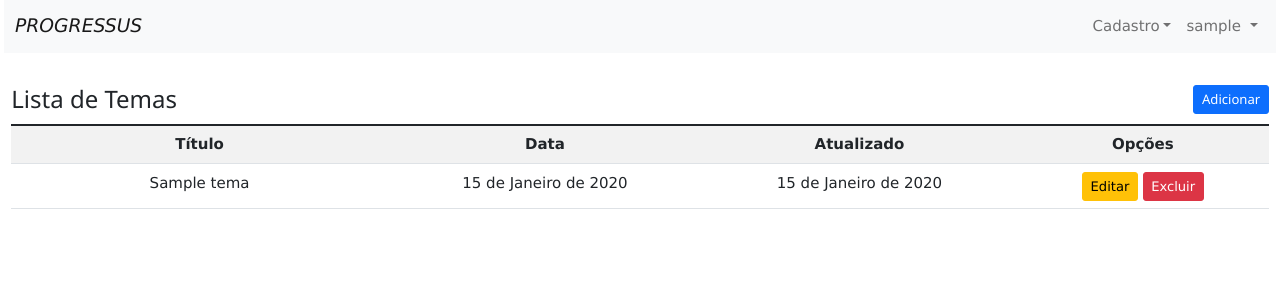
After one commit to flavianowilliams/progressus, a Django app: page /cadastros/temas_list/ in a window 1280 px wide. The commit adds this page. Shown: the top 300 px of the page. Run offline with Django 4.2, Linux system fonts and the light colour scheme; a user stored in the database is signed in; tables that the repository leaves empty hold one stand-in row (values such as "Sample post"); parts of the project's set-up code (start-up, migrations or seed data) failed here and were passed over; some libraries are stand-ins or nearby versions.

Commit message:
adicionando view de edicao e exclusao de temas

```diff
--- /dev/null
+++ b/cadastros/templates/cadastros/temas_list.html
@@ -0,0 +1,46 @@
+{% extends 'pages/base.html' %}
+
+{% load static %}
+
+{% block content %}
+    <div class="container-fluid">
+        <h3 style="text-align: left;">
+            Lista de Temas
+            <a class="btn btn-sm btn-primary float-end" href="{% url 'cadastros:tema_create' %}">Adicionar</a>
+        </h3>
+        <div class="table-responsive">
+            <table class="table table-striped" style="text-align: center;">
+                <colgroup>
+                    <col style="width: 30vw;">
+                    <col style="width: 25vw;">
+                    <col style="width: 25vw;">
+                    <col style="width: 20vw;">
+                </colgroup>
+                <tr>
+                    <th>Título</th>
+                    <th>Data</th>
+                    <th>Atualizado</th>
+                    <th>Opções</th>
+                </tr>
+                {% for object in object_list %}
+                    <tr>
+                        <td>{{ object }}</td>
+                        <td>{{ object.created }}</td>
+                        <td>{{ object.updated }}</td>
+                        <td>
+                            <a class="btn btn-sm btn-warning" href="{% url 'cadastros:tema_update' object.pk %}">Editar</a>
+                            <a class="btn btn-sm btn-danger" href="{% url 'cadastros:tema_delete' object.pk %}">Excluir</a>
+                        </td>
+                    </tr>
+                {% empty %}
+                    <tr>
+                        <td colspan="1">Nenhum tema registrado.</td>
+                    </tr>
+                {% endfor %}
+            </table>
+        </div>
+    </div>
+{% endblock %}
+
+{% block footnote %}
+{% endblock %}
--- a/cadastros/urls.py
+++ b/cadastros/urls.py
@@ -17,4 +17,9 @@ urlpatterns = [
     path('noticias_create/', views.noticia_create_view, name='noticias_create'),
     path('noticias_update/<int:pk>/', views.noticia_update_view, name='noticias_update'),
     path('noticias_delete/<int:pk>/', views.noticia_delete_view, name='noticias_delete'),
+    # temas
+    path('temas_list/', views.tema_list_view, name='temas_list'),
+    path('tema_create/', views.tema_create_view, name='tema_create'),
+    path('tema_update/<int:pk>/', views.tema_update_view, name='tema_update'),
+    path('tema_delete/<int:pk>/', views.tema_delete_view, name='tema_delete'),
 ]
--- a/cadastros/views.py
+++ b/cadastros/views.py
@@ -2,9 +2,9 @@ from multiprocessing import context
 from django.http import HttpResponseRedirect
 from django.shortcuts import get_object_or_404, render
 from django.urls import reverse_lazy
-from chamadas.forms import ChamadaFormCreate, ChamadaFormUpdate
+from chamadas.forms import ChamadaFormCreate, ChamadaFormUpdate, TemaFormCreate, TemaFormUpdate
 from pages.forms import NoticiaFormCreate, NoticiaFormUpdate
-from .models import CadastroChamada, CadastroProfile, CadastroNoticia
+from .models import CadastroChamada, CadastroProfile, CadastroNoticia, CadastroTema
 from django.contrib.auth.models import User
 from django.contrib.auth.decorators import login_required, user_passes_test
 
@@ -142,6 +142,8 @@ def noticia_list_view(request):
 
     return render(request, template_name, context)
 
+@login_required
+@user_passes_test(lambda u:u.is_superuser, login_url='users:login')
 def noticia_update_view(request, pk):
 
     template_name = 'cadastros/forms_upload.html'
@@ -160,6 +162,8 @@ def noticia_update_view(request, pk):
 
     return render(request, template_name, context)
 
+@login_required
+@user_passes_test(lambda u:u.is_superuser, login_url='users:login')
 def noticia_delete_view(request, pk):
 
     template_name = 'cadastros/forms_delete.html'
@@ -173,3 +177,70 @@ def noticia_delete_view(request, pk):
     context = {'object': object}
 
     return render(request, template_name, context)
+
+# Temas
+
+@login_required
+@user_passes_test(lambda u: u.is_superuser, login_url='users:login')
+def tema_create_view(request):
+
+    template_name = 'cadastros/forms.html'
+
+    if request.method == 'POST':
+        form = TemaFormCreate(request.POST)
+        if form.is_valid():
+            form.save()
+            CadastroTema.objects.create(tema = form.instance)
+            return HttpResponseRedirect(reverse_lazy('cadastros:temas_list'))
+    else:
+        form = TemaFormCreate
+
+    context = {'titulo': 'Edição de cadastro de tema', 'botao': 'Salvar', 'form': form}
+
+    return render(request, template_name, context)
+
+@login_required
+@user_passes_test(lambda u: u.is_superuser, login_url='users:login')
+def tema_list_view(request):
+
+    template_name = 'cadastros/temas_list.html'
+
+    object_list = CadastroTema.objects.all()
+
+    context = {'object_list': object_list}
+
+    return render(request, template_name, context)
+
+@login_required
+@user_passes_test(lambda u: u.is_superuser, login_url='users:login')
+def tema_update_view(request, pk):
+
+    template_name = 'cadastros/forms.html'
+
+    object = get_object_or_404(CadastroTema, pk = pk)
+
+    if request.method == 'POST':
+        form = TemaFormUpdate(request.POST, instance = object.tema)
+        if form.is_valid():
+            form.save()
+            return HttpResponseRedirect(reverse_lazy('cadastros:temas_list'))
+    else:
+        form = TemaFormUpdate(instance=object.tema)
+
+    context = {'titulo': 'Edição de cadastro de tema', 'botao': 'Salvar', 'form': form}
+
+    return render(request, template_name, context)
+
+def tema_delete_view(request, pk):
+
+    template_name = 'cadastros/forms_delete.html'
+
+    object = get_object_or_404(CadastroTema, pk = pk)
+
+    if request.method == 'POST':
+        object.tema.delete()
+        return HttpResponseRedirect(reverse_lazy('cadastros:temas_list'))
+
+    context = {'object': object}
+
+    return render(request, template_name, context)
--- a/pages/templates/pages/base.html
+++ b/pages/templates/pages/base.html
@@ -51,6 +51,7 @@
                             <a class="dropdown-item" href="{% url 'cadastros:profiles_list' %}">Usuários</a>
                             <a class="dropdown-item" href="{% url 'cadastros:chamadas_list' %}">Chamadas</a>
                             <a class="dropdown-item" href="{% url 'cadastros:noticias_list' %}">Notícias</a>
+                            <a class="dropdown-item" href="{% url 'cadastros:temas_list' %}">Temas</a>
                         </div>
                       </div>
                     {% endif %}
```
Also changed, not shown: chamadas/forms.py (+29 -1 lines), media/img/6938cb83_YK0s8fc.png (added), 1 other file.
